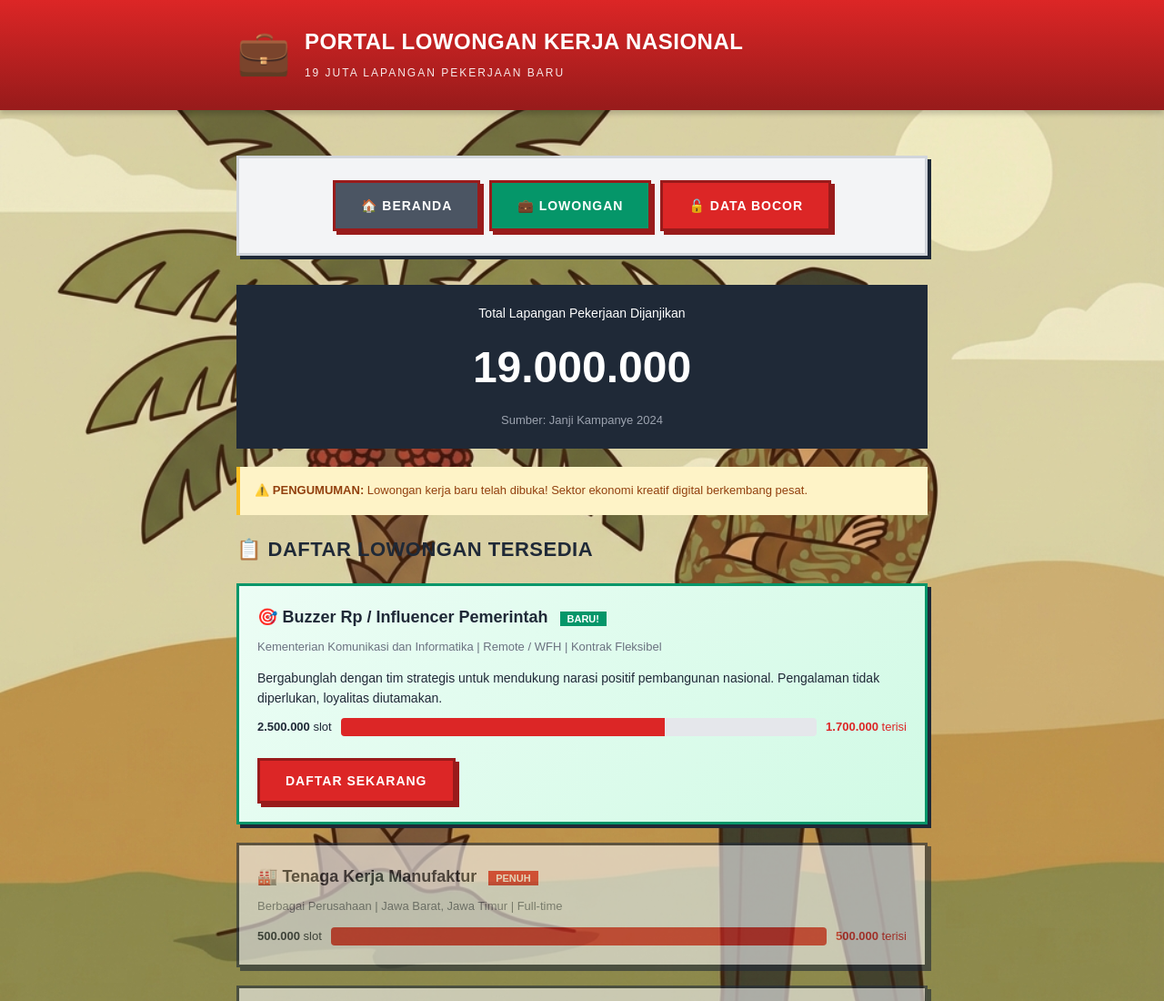
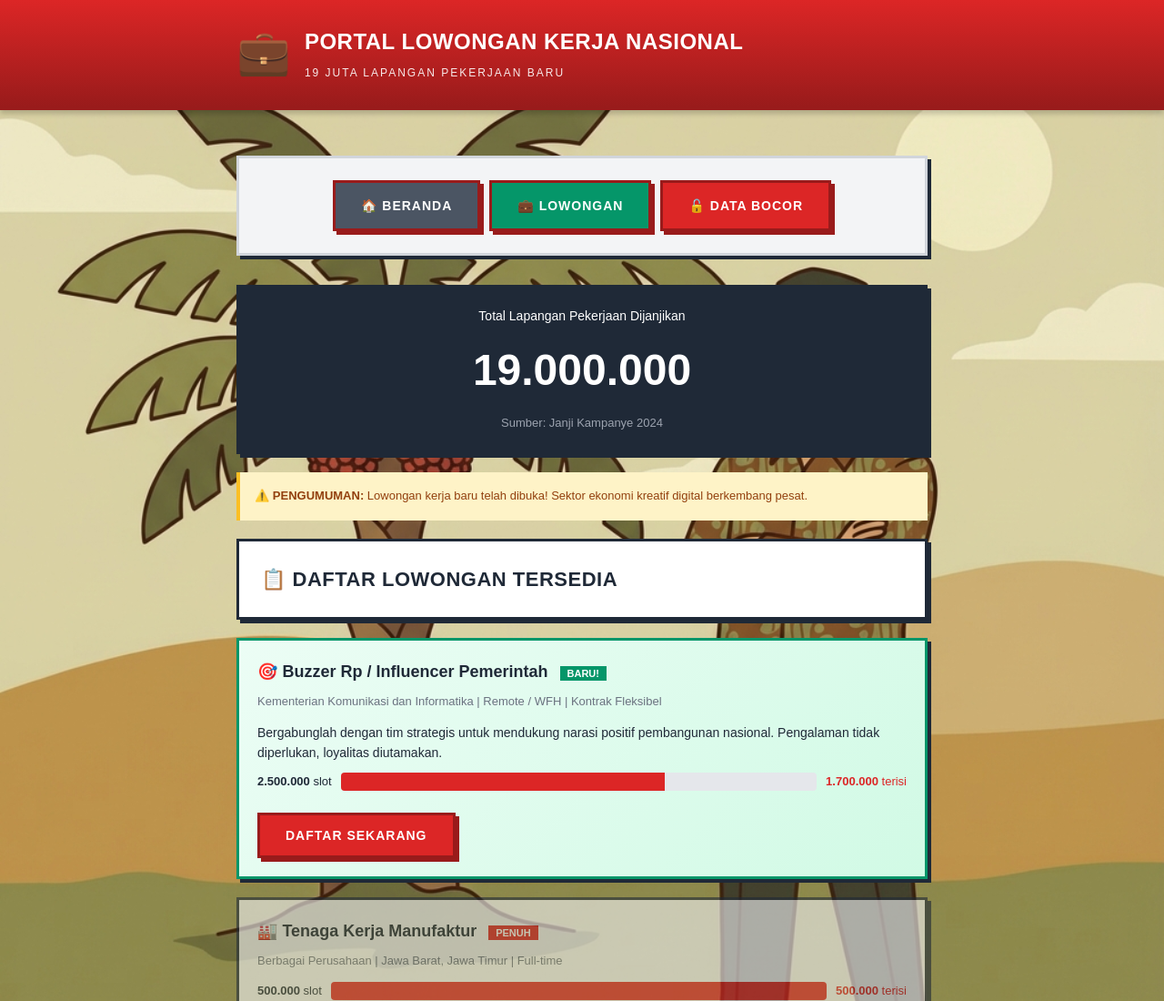
Before and after one commit to Shiverion/KartuIndonesiaHoki, a website: page views/lowongan.html in a window 1280 px wide. Shown: the top 1100 px of the page at 91% size. Drawn offline with Linux system fonts and the light colour scheme.

Commit message:
Fix: Add card wrapper to job listings header for better visibility

```diff
--- a/views/lowongan.html
+++ b/views/lowongan.html
@@ -68,6 +68,8 @@
             background: #1F2937;
             color: white;
             margin-bottom: 20px;
+            border: 3px solid #1F2937;
+            box-shadow: 4px 4px 0 #1F2937;
         }
 
         .stats-number {
@@ -137,7 +139,9 @@
         </div>
 
         <!-- Job Listings -->
-        <h2 style="margin: 20px 0;">📋 Daftar Lowongan Tersedia</h2>
+        <div class="joko-card">
+            <h2 style="margin: 0;">📋 Daftar Lowongan Tersedia</h2>
+        </div>
 
         <!-- Featured Job: Buzzer -->
         <div class="job-card featured">
```
